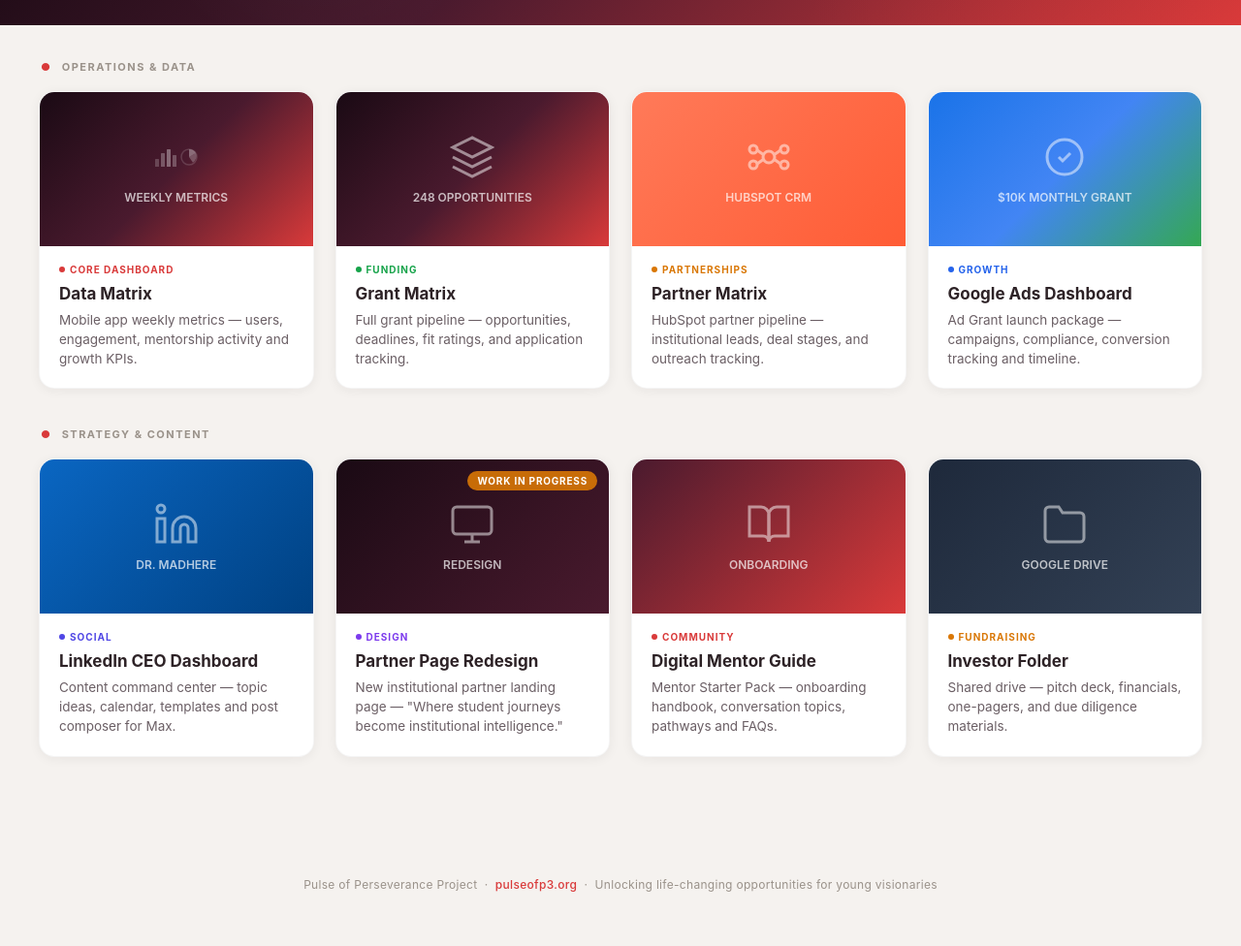
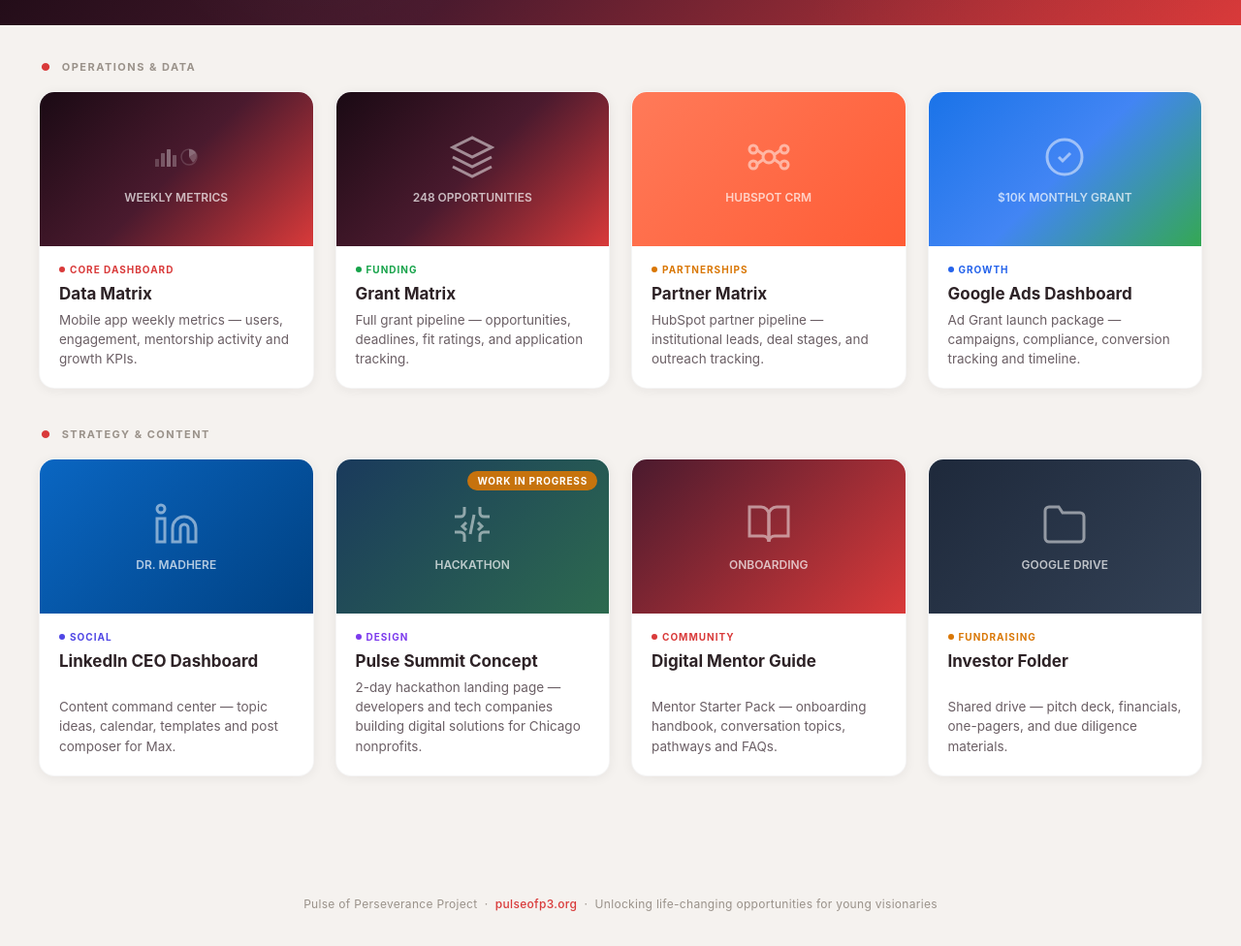
Before and after one commit to TParis7/Command-Center, a plain HTML site: page index.html in a window 1280 px wide. Shown: the part 110-1086 px from the top of the page at 97% size. Drawn offline with Linux system fonts and the light colour scheme.

Commit message:
Add files via upload

```diff
--- a/index.html
+++ b/index.html
@@ -519,20 +519,20 @@
       </div>
     </a>
 
-    <!-- Partner Page Redesign -->
-    <a class="card" href="https://tparis7.github.io/Partner-Page-Redesign/" target="_blank" rel="noopener">
+    <!-- Pulse Summit Hackathon -->
+    <a class="card" href="https://tparis7.github.io/Pulse-Summit/" target="_blank" rel="noopener">
       <span class="wip-badge">Work in Progress</span>
-      <div class="card-thumb" style="background: linear-gradient(135deg, var(--p3-dark) 0%, var(--p3-maroon) 100%);">
+      <div class="card-thumb" style="background: linear-gradient(135deg, #1a3a5c 0%, #2d6a4f 100%);">
         <div class="card-thumb-icon">
-          <svg viewBox="0 0 24 24" fill="none" stroke="white" stroke-width="1.5"><rect x="2" y="3" width="20" height="14" rx="2"/><path d="M8 21h8"/><path d="M12 17v4"/></svg>
-          <span style="color:rgba(255,255,255,0.7);font-size:12px;font-weight:600;">REDESIGN</span>
+          <svg viewBox="0 0 24 24" fill="none" stroke="white" stroke-width="1.5"><path d="M8 3v3a2 2 0 0 1-2 2H3"/><path d="M21 8h-3a2 2 0 0 1-2-2V3"/><path d="M3 16h3a2 2 0 0 1 2 2v3"/><path d="M16 21v-3a2 2 0 0 1 2-2h3"/><path d="M13 7l-2 10"/><path d="M9 11l-2 2 2 2"/><path d="M15 11l2 2-2 2"/></svg>
+          <span style="color:rgba(255,255,255,0.7);font-size:12px;font-weight:600;">HACKATHON</span>
         </div>
         <div class="card-thumb-overlay"><div class="card-arrow"><svg viewBox="0 0 24 24" fill="none" stroke="currentColor" stroke-width="2.5" stroke-linecap="round" stroke-linejoin="round"><path d="M7 17L17 7"/><path d="M7 7h10v10"/></svg></div></div>
       </div>
       <div class="card-body">
         <div class="card-tag purple"><span class="card-tag-dot"></span>Design</div>
-        <div class="card-title">Partner Page Redesign</div>
-        <div class="card-desc">New institutional partner landing page — "Where student journeys become institutional intelligence."</div>
+        <div class="card-title">Pulse Summit Concept</div>
+        <div class="card-desc">2-day hackathon landing page — developers and tech companies building digital solutions for Chicago nonprofits.</div>
       </div>
     </a>
 
```
